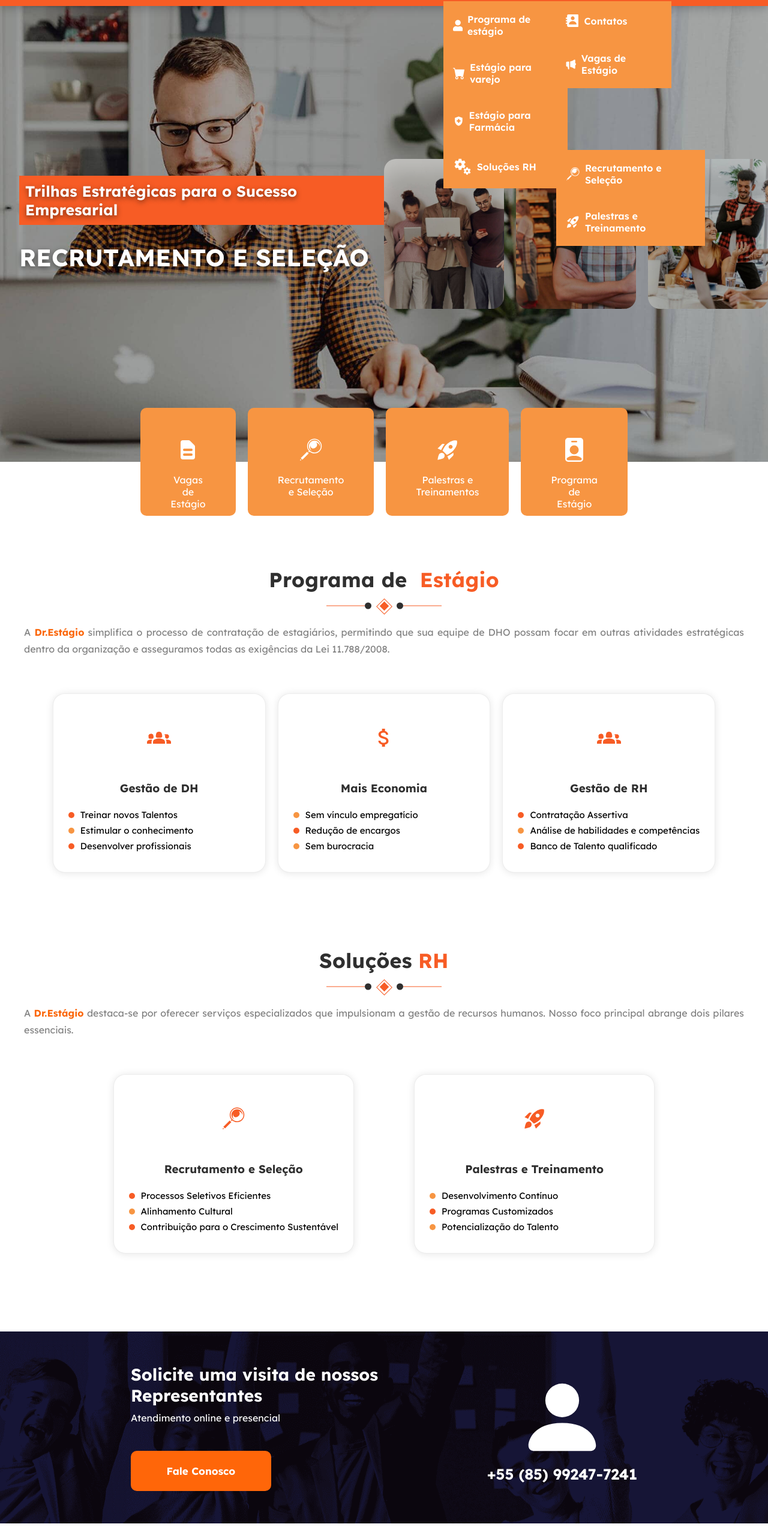
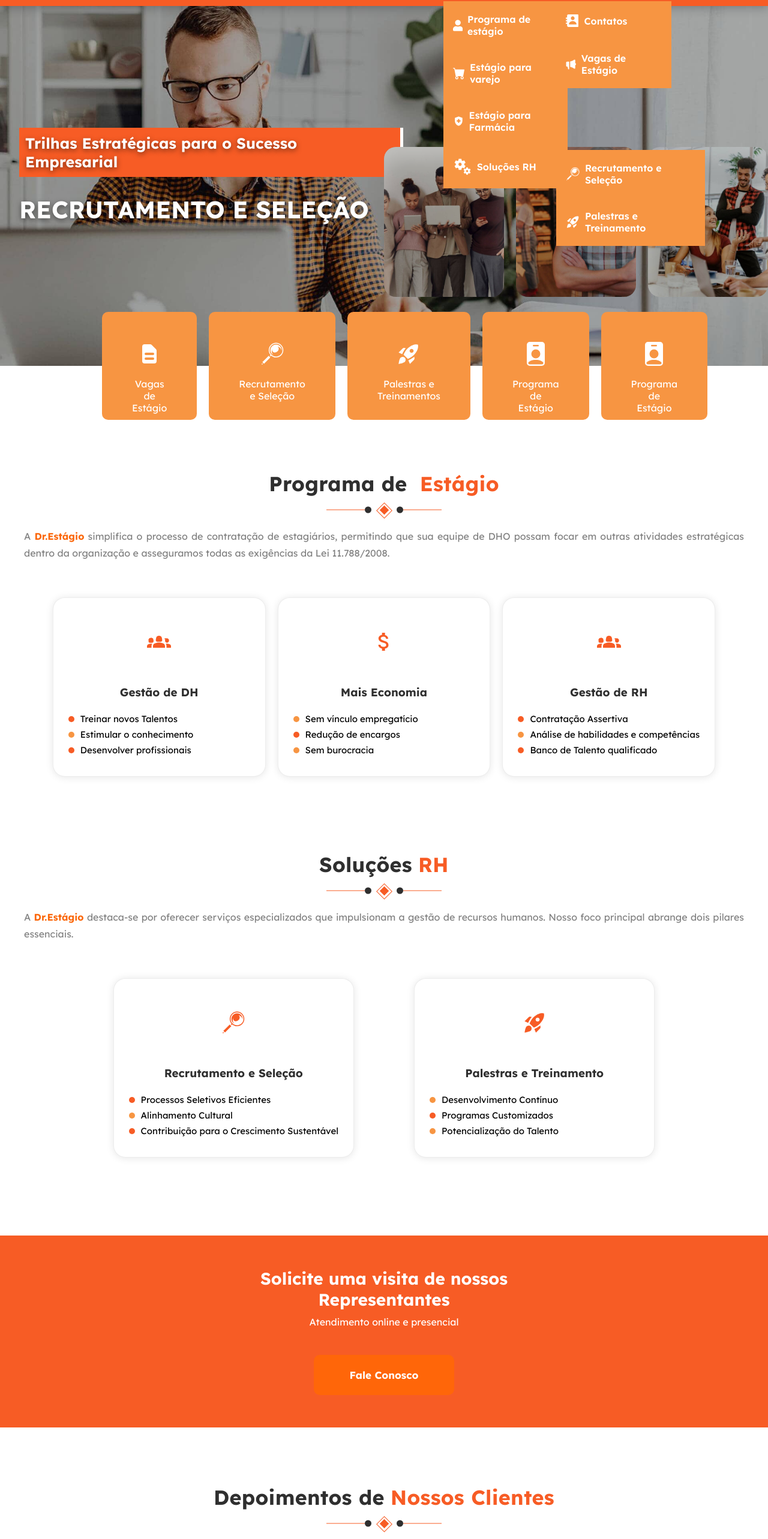
Before and after one commit to GaelBaptista/dr_estagio, a React (Vite) app: page / in a window 1280 px wide. Shown: the part 214-2780 px from the top of the page at 60% size. Built offline with nearby package versions, Linux system fonts and the light colour scheme.

Commit message:
alteracoesde_cores_day2

```diff
--- a/src/routes/AboutUs/About.tsx
+++ b/src/routes/AboutUs/About.tsx
@@ -25,12 +25,12 @@ import { VidSobreNos } from './DrEstagioVid/VidSobreNos';
 
 const hexagonOrange = {
   icon: <BsFillHexagonFill icon={BsFillHexagonFill} />,
-  iconStyle: { background: '#fff', color: '#FF6609' },
+  iconStyle: { background: '#fff', color: '#F75C25' },
 };
 const hexagonBlue = {
   icon: <BsFillHexagonFill icon={BsFillHexagonFill} />,
 
-  iconStyle: { background: '#fff', color: '#121242' },
+  iconStyle: { background: '#fff', color: '#F79542' },
 
 };
 
@@ -215,11 +215,11 @@ export function About() {
         {timeline.map((t, i) => {
           const contentStyle =
             i === 0
-              ? { background: '#FF6609', color: '#fff' }
+              ? { background: '#F75C25', color: '#fff' }
               : undefined;
           const arrowStyle =
             i === 0
-              ? { borderRight: '7px solid #FF6609' }
+              ? { borderRight: '7px solid #F75C25' }
               : undefined;
 
 
@@ -290,7 +290,7 @@ export function About() {
       <div className="containerAbout">
         <div className="infoImageContainer">
           <div className="infoAbout">
-            <h1>Indicadores do Programa de Estágio </h1>
+            <h1>Indicadores </h1>
             {/* <p>
            Temos equipes de suporte para a sua empresa e para seus estagiários
             </p> */}
--- a/src/routes/AboutUs/about.css
+++ b/src/routes/AboutUs/about.css
@@ -158,7 +158,7 @@
   position: absolute;
   top: 0;
   transform: translateX(-50%); /* Move a caixinha para o centro da posição */
-  background-color: #121242;
+  background-color: #F79542;
   color: #fff;
   padding: 5px 10px;
   border-radius: 5px;
@@ -358,11 +358,11 @@ font-weight: bold;
 }
 
 .orange-cardAbout {
-  background-color: #ED7829;
+  background-color: #F75C25;
 }
 
 .blue-cardAbout {
-  background-color: #121242;
+  background-color: #F75C25;
 }
 
 .iconAbout {
@@ -388,8 +388,9 @@ font-weight: bold;
   align-items: center; /* Centraliza verticalmente */
   justify-content: center; /* Centraliza horizontalmente */
   padding: 8px 16px;
-  background-color: #121242;
-  color: #fff;
+  background-color: #ffffff;
+  color: #2f2f2f;
+  box-shadow: rgb(0 0 0 / 5%) 0 0 8px;
   border: none;
   border-radius: 4px;
   cursor: pointer;
@@ -402,7 +403,11 @@ font-weight: bold;
 
 
 .contact-btnAbout-orange:hover {
-  background-color: #120052;
+  background-color: #f0dddd;
+
+  background-color: #F79542;
+  color: hsl(0, 0%, 100%);
+  /* box-shadow: rgb(93 24 220) 0px 7px 29px 0px; */
 }
 
 .contact-btnAbout-blue {
@@ -410,8 +415,9 @@ font-weight: bold;
   align-items: center; /* Centraliza verticalmente */
   justify-content: center; /* Centraliza horizontalmente */
   padding: 8px 16px;
-  background-color: #ED7829;
-  color: #fff;
+  background-color: #ffffff;
+  color: #2f2f2f;
+  box-shadow: rgb(0 0 0 / 5%) 0 0 8px;
   border: none;
   border-radius: 4px;
   cursor: pointer;
@@ -424,7 +430,11 @@ font-weight: bold;
 
 
 .contact-btnAbout-blue:hover {
-  background-color: #d16217;
+  background-color: #f0dddd;
+
+  background-color: #F79542;
+  color: hsl(0, 0%, 100%);
+  /* box-shadow: rgb(93 24 220) 0px 7px 29px 0px; */
 }
 
 
--- a/src/routes/Home/ContactHome/ContactHome.tsx
+++ b/src/routes/Home/ContactHome/ContactHome.tsx
@@ -322,11 +322,11 @@ export function ContactHome() {
 </div>
   </button>
   </div>
-       <div className="contact-info">
+       {/* <div className="contact-info">
 
     <i ><BsFillPersonFill className="large-icon"/></i>
     <a href="https://wa.me/message/SUGMGVU6UMJOD1" target="_blank" rel="noopener noreferrer"><p className="phone-number">+55 (85) 99247-7241</p></a>
-  </div>
+  </div> */}
 
   </div>
 
--- a/src/routes/Home/ContactHome/contactHome.css
+++ b/src/routes/Home/ContactHome/contactHome.css
@@ -254,35 +254,34 @@ button a {
 
 }
 
-
-/* CSS para a seção ContactHome */
+/* Estilização para a seção ContactHome */
 .ContactHome {
-  background-image: url('../../../assests/bgcontacthome.png');
+  background-color: #F75C25;
   background-size: cover;
   background-position: center;
   height: 40vh; /* Altura desejada */
   width: 100%;
   display: flex;
   align-items: center;
-  justify-content: space-between;
+  justify-content: center; /* Centraliza o conteúdo horizontalmente */
   padding: 20px 50px;
   margin: 0 auto; /* Centraliza a seção horizontalmente */
+}
 
-}
-.body__contactHome{
-
+.body__contactHome {
   width: 80%;
   display: flex;
   align-items: center;
-  justify-content: space-between;
+  justify-content: center; /* Centraliza o conteúdo horizontalmente */
   padding: 20px 50px;
-  margin: 0 auto;
+  margin: 0 auto; /* Centraliza a seção horizontalmente */
 }
 
 /* Estilização para a div infos */
 .infos {
   max-width: 50%;
   color: white;
+  text-align: center; /* Centraliza o texto */
 }
 
 .infos h2 {
@@ -306,30 +305,10 @@ button a {
   margin-top: 25px; /* Adiciona espaçamento entre o parágrafo e o botão */
   border-radius: 10px;
   transition: all 0.25s ease;
-
 }
 
 .infos button:hover {
   background-color: #F14A04;
-}
-
-/* Estilização para a div contact-info */
-.contact-info {
-  color: white;
-  display: flex;
-  flex-direction: column;
-  align-items: center;
-   /* Esconde a div contact-info na versão mobile */
-}
-
-.contact-info .large-icon {
-  font-size: 150px;
-
-}
-
-.contact-info .phone-number {
-  font-size: 25px;
-  font-weight: bold;
 }
 
 /* Responsividade */
@@ -338,11 +317,9 @@ button a {
     flex-direction: column; /* Alinha os itens verticalmente na versão mobile */
     height: auto; /* Remove a altura fixa para se adaptar ao conteúdo */
   }
-  .body__contactHome{
 
-
+  .body__contactHome {
     padding: 0px 0px;
-
   }
 
   .infos,
@@ -359,8 +336,9 @@ button a {
     display: none; /* Exibe a div contact-info na versão mobile */
   }
 }
-@media (max-width:500px) {
-  .infos h2{
+
+@media (max-width: 500px) {
+  .infos h2 {
     font-size: 22px;
   }
 }
--- a/src/routes/Home/Home.css
+++ b/src/routes/Home/Home.css
@@ -7,7 +7,8 @@
 }
 
 .slider_home_page {
-  height: 95vh;
+  /* diminuindo o tamnaho da pagina home */
+  height: 75vh;
   width: 100%;
   display: grid;
   place-items: center;
@@ -27,7 +28,8 @@
   height: 250px;
   list-style-type: none;
   position: absolute;
-  top: 50%;
+  /* mudança abaixando mais os cards */
+  top: 60%;
   transform: translateY(-50%);
   z-index: 1;
   background-position: center;
@@ -74,7 +76,7 @@
     color: white;
     margin: 0;
     padding: 10px;
-    border-right: 5px solid #F79542 ;
+    border-right: 5px solid #ffffff ;
   }
 
   & .description_slider_home_page {
@@ -240,7 +242,7 @@
   display: flex;
   align-items: center;
   justify-content: space-between;
-  width: 65%;
+  width: 75%;
   margin-top: -100px;
   z-index: 99;
 
--- a/src/routes/Home/Home.tsx
+++ b/src/routes/Home/Home.tsx
@@ -256,6 +256,14 @@ export function Home () {
             </Link>
 
         </div>
+        <div className="quadrado">
+        <Link to='/programa-estagio'>
+
+            <div className="icone"><BsPersonBadgeFill/></div>
+            <div>Programa de Estágio</div>
+            </Link>
+
+        </div>
         {/* <div className="quadrado-quinto">
           <a href="https://wa.me/message/SUGMGVU6UMJOD1"  target="_blank" rel="noopener noreferrer">
             <div className="icone-quinto"><IoLogoWhatsapp/></div>
--- a/src/routes/Home/SolucoesRH/solucoes.css
+++ b/src/routes/Home/SolucoesRH/solucoes.css
@@ -301,25 +301,25 @@ color:#2f2f2f;
 }
 
 
+
 @media screen and (max-width: 1024px) {
-.item_solucoes p{
-  font-size:13px;
-}
-.cardHome .section-head p{
-  width: 95%;
-  margin: 0 auto;
+
+  .slocoesHome .section-head p{
+    width: 95%;
+  align-items: center;
+    margin: 0 auto;
   }
-}
 
+  }
 
 
 @media screen and (max-width: 768px) {
 .cardrow_solucoes {
   grid-template-columns: 1fr;
 }
-.section-head p{
-  width: 90%;
-align-item_solucoess: center;
+.slocoesHome .section-head p{
+  width: 75%;
+align-items: center;
   margin: 0 auto;
 }
 .item_solucoes p{
--- a/src/routes/Home/cardSection/cardSection.css
+++ b/src/routes/Home/cardSection/cardSection.css
@@ -302,8 +302,8 @@ color:#2f2f2f;
   .cardrow {
     grid-template-columns: 1fr;
   }
-  .section-head p{
-    width: 90%;
+  .cardHome .section-head p{
+    width: 70%;
   align-items: center;
     margin: 0 auto;
   }
--- a/src/routes/ProgramaDeEstagio/Estagio/PrEst.css
+++ b/src/routes/ProgramaDeEstagio/Estagio/PrEst.css
@@ -30,6 +30,7 @@
 
 .prEst{
   margin-top: -5rem;
+
 }
 
 
@@ -50,6 +51,7 @@
   box-shadow: 0px 2px 2px rgba(0, 0, 0, 0.1);
   color: #fff;
 
+
 }
 
 .faqs .faq .faq-question {
@@ -57,6 +59,7 @@
   font-size: 10px;
   padding-right: 80px;
   transition: all 0.4s ease;
+
 }
 
 .faqs .faq .faq-question::after {
--- a/src/routes/ProgramaDeEstagio/Estagio/PrEst.tsx
+++ b/src/routes/ProgramaDeEstagio/Estagio/PrEst.tsx
@@ -184,6 +184,8 @@ import { Testimonials_ } from "../servicos_pr/testimonials";
         ))}
       </div>
     </section>
+
+
   <CarouselComponent/>
   <Testimonials_/>
     </>
```
